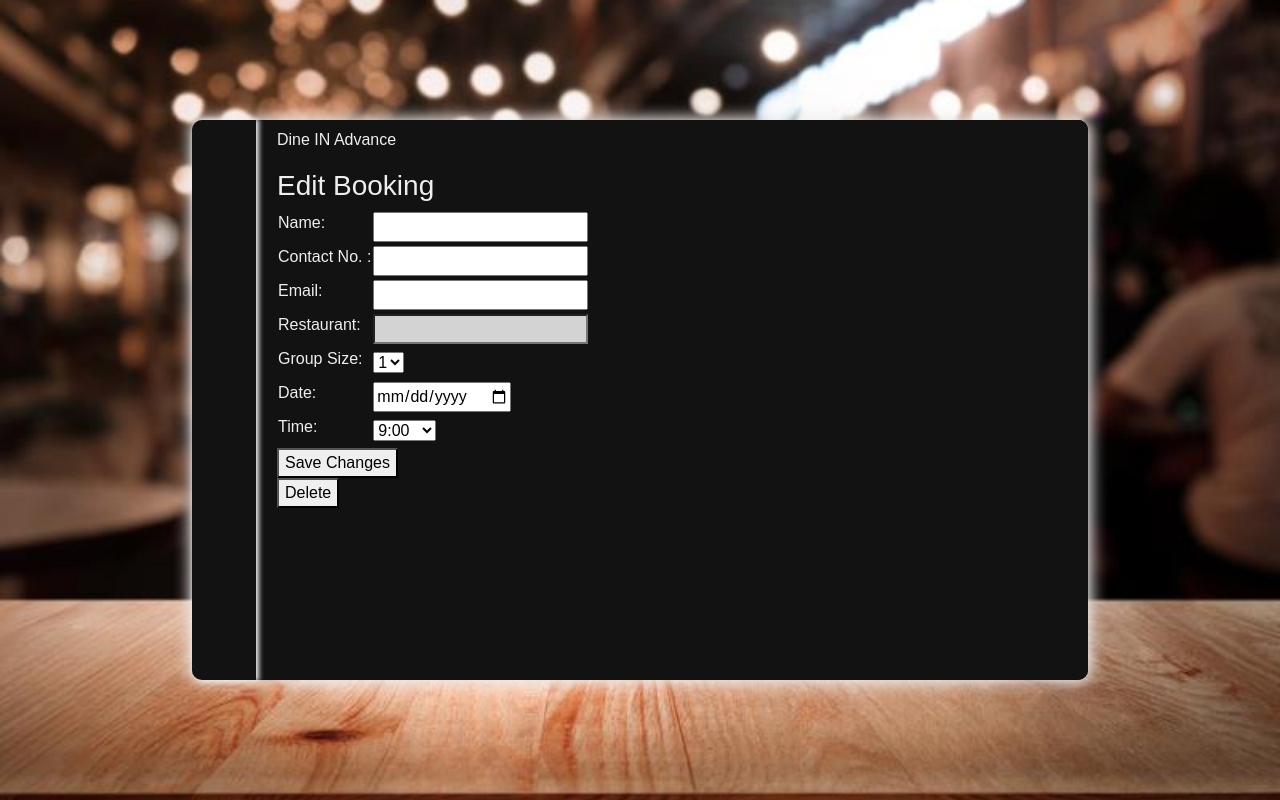
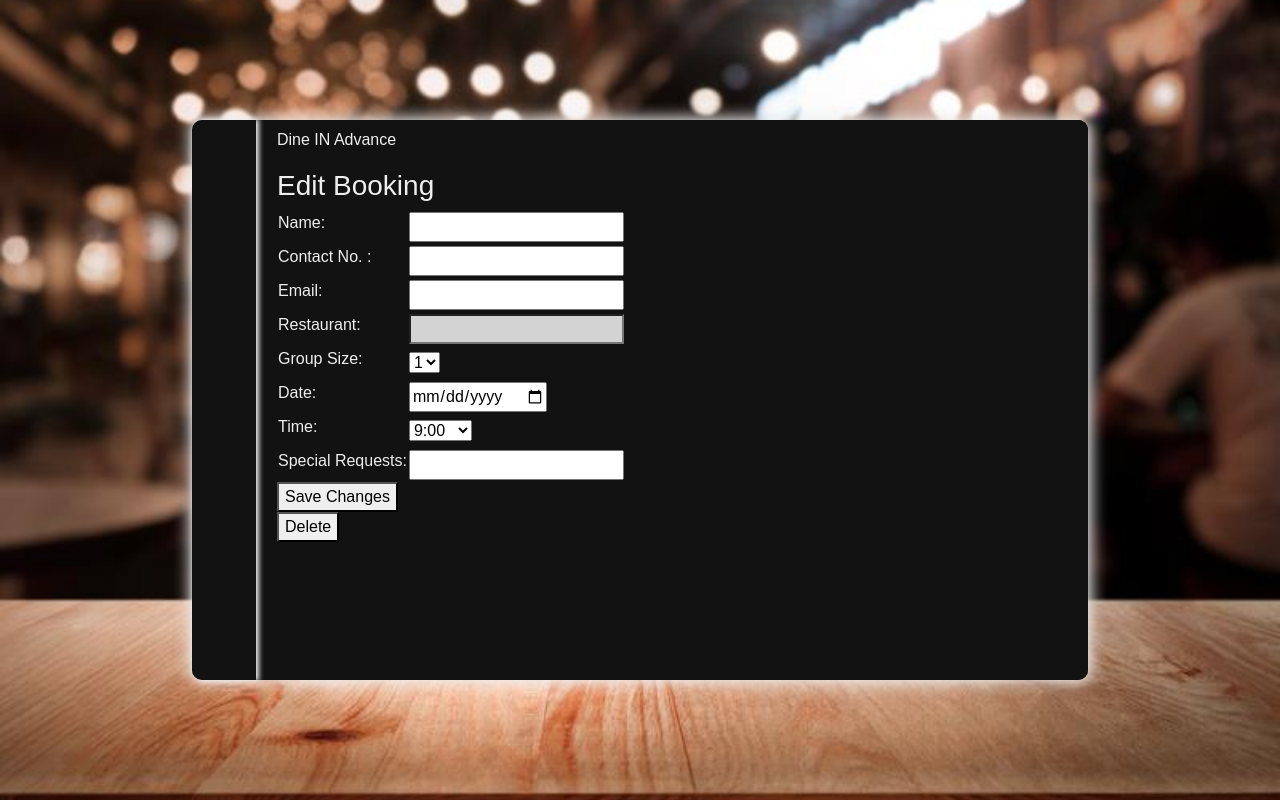
Before and after one commit to r3x6/Dine-In-Advance-React, a React (Create React App) app: page /edit/1 in a window 1280 px wide. Built offline with nearby package versions, Linux system fonts and the light colour scheme; no server answers; a web font is replaced by a local one.

Commit message:
add special requests form field

```diff
--- a/src/components/EditPage/BookingForm.js
+++ b/src/components/EditPage/BookingForm.js
@@ -176,6 +176,26 @@ const BookingForm = (props) => {
                             </select>
                         </td>
                     </tr>
+                    <tr>
+                        <td>
+                            <label htmlFor="specialRequests">
+                                Special Requests:
+                            </label>
+                        </td>
+                        <td>
+                            <input
+                                name="specialRequests"
+                                id="specialRequests"
+                                value={formData?.specialRequests}
+                                onChange={(e) => {
+                                    setFormData({
+                                        ...formData,
+                                        specialRequests: e.target.value,
+                                    });
+                                }}
+                            />
+                        </td>
+                    </tr>
                 </tbody>
             </table>
             {/* <NavLink to="/confirmation"> */}
--- a/src/components/EditPage/EditPage.js
+++ b/src/components/EditPage/EditPage.js
@@ -71,7 +71,10 @@ const EditPage = () => {
                 JSON.stringify(formData)
             );
             patchBooking();
-            //window.location.reload();
+            // placeholder for Edit Confirmation page
+            window.alert(
+                "Booking successfully updated! You may now close the window."
+            );
         } catch (err) {
             console.log(err);
         }
```
